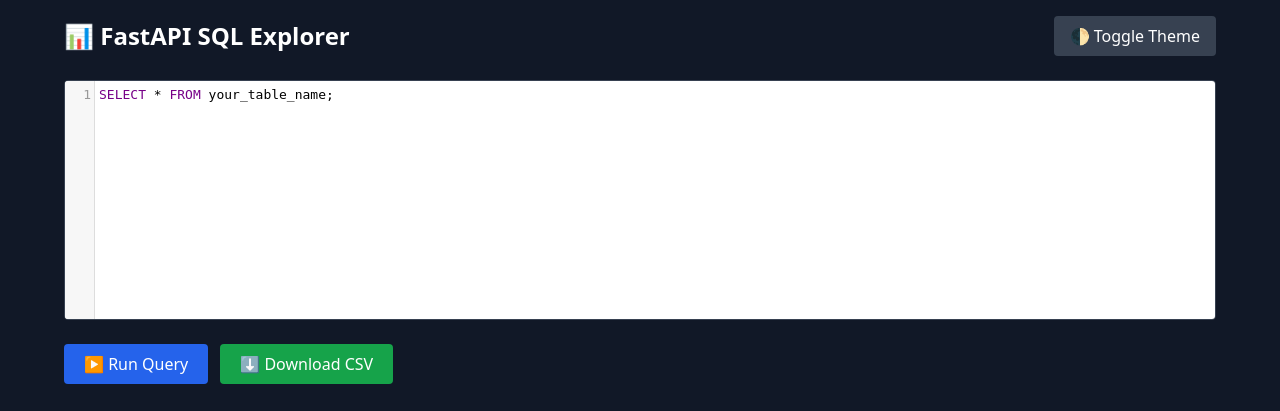
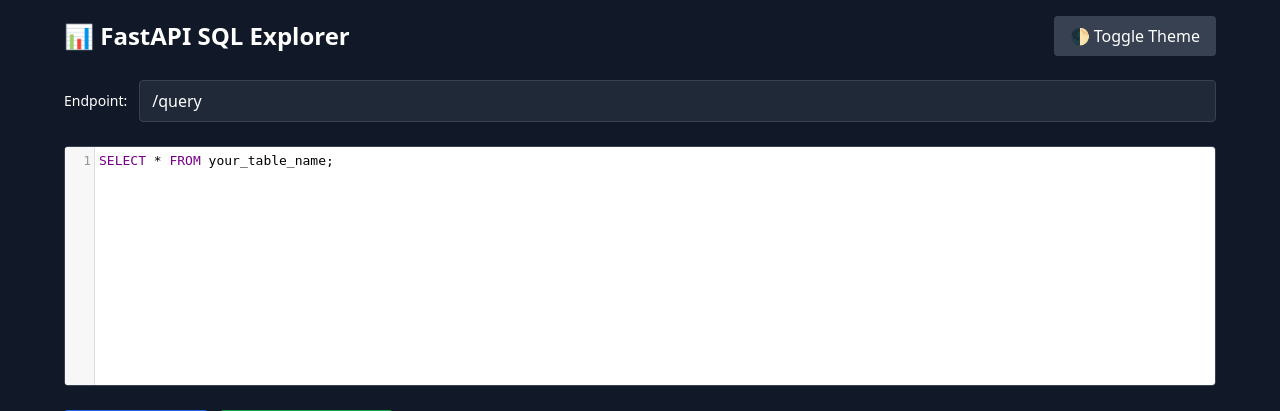
Before and after one commit to jemmyfebryan/mysql-query, a FastAPI app: page / in a window 1280 px wide. Shown: the top 411 px of the page. Run offline with FastAPI, Linux system fonts and the light colour scheme; some libraries are stand-ins or nearby versions.

Commit message:
add custom endpoint

```diff
--- a/static/app.js
+++ b/static/app.js
@@ -13,16 +13,21 @@ function toggleTheme() {
   document.documentElement.classList.toggle("dark");
 }
 
+function getEndpoint() {
+  return document.getElementById("endpoint").value || "/query";
+}
+
 async function runQuery() {
   const query = editor.getValue();
   const errorBox = document.getElementById("error");
   const resultsBox = document.getElementById("results");
+  const endpoint = getEndpoint();
 
   errorBox.textContent = "Loading...";
   resultsBox.innerHTML = "";
 
   try {
-    const response = await fetch("/query", {
+    const response = await fetch(endpoint, {
       method: "POST",
       headers: { "Content-Type": "application/json" },
       body: JSON.stringify({ query }),
@@ -30,7 +35,7 @@ async function runQuery() {
 
     const data = await response.json();
 
-    if (!response.ok) throw new Error(data.detail);
+    if (!response.ok) throw new Error(data.detail || response.statusText);
 
     if (!data.rows.length) {
       errorBox.textContent = "✅ Query executed successfully. No results.";
--- a/templates/index.html
+++ b/templates/index.html
@@ -24,6 +24,13 @@
       </button>
     </div>
 
+    <!-- Endpoint Input -->
+    <div class="flex items-center gap-3">
+      <label for="endpoint" class="text-sm">Endpoint:</label>
+      <input id="endpoint" type="text" value="/query"
+             class="px-3 py-2 rounded bg-gray-800 border border-gray-700 w-full" />
+    </div>
+
     <!-- SQL Editor -->
     <div class="h-60 border border-gray-700 rounded overflow-hidden">
       <div id="editor" class="h-full"></div>
@@ -46,14 +53,6 @@
     <div id="results" class="overflow-auto border border-gray-700 rounded max-h-[500px]"></div>
   </div>
 
-  <script>
-    function toggleTheme() {
-      const html = document.documentElement;
-      html.classList.toggle("dark");
-      editor.setOption("theme", html.classList.contains("dark") ? "default" : "default");
-    }
-  </script>
-
   <script src="/static/app.js"></script>
 </body>
 </html>
```
Also changed, not shown: 1 other file.
